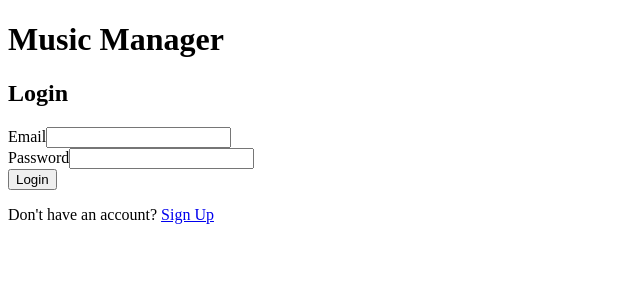
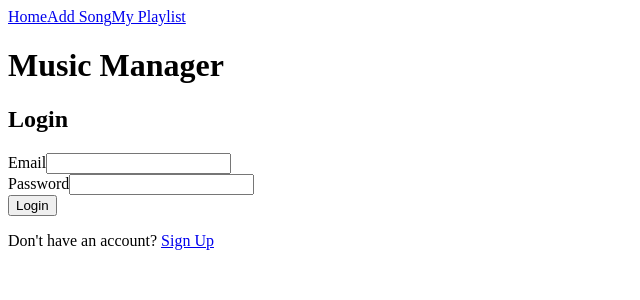
Before and after one commit to abate-Agegnehu/frontendmusicplayer, a React (Create React App) app: page / in a window 1280 px wide. Shown: the top 300 px of the page, without its empty margins (0-640 px from the left). Built offline with nearby package versions, Linux system fonts and the light colour scheme.

Commit message:
add navbar

```diff
--- a/src/App.js
+++ b/src/App.js
@@ -12,11 +12,13 @@ import Login from "./features/auth/Login";
 import SignUp from "./features/auth/Signup";
 import { getIsAuthenticated } from "./features/user/userSlice";
 import MyPlayList from "./features/song/MyPlayList";
+import Navbar from "./features/pages/Navbar";
 function App() {
   const isAuthenticated = useSelector(getIsAuthenticated);
   console.log(isAuthenticated);
   return (
     <Router>
+      <Navbar/>
       <h1>Music Manager</h1>
       <Routes>
         <Route path="/musiclist" element={<SongList />} />
--- /dev/null
+++ b/src/features/pages/Navbar.jsx
@@ -0,0 +1,14 @@
+import React from "react";
+import { Link } from "react-router-dom";
+
+const Navbar = () => {
+  return (
+    <div>
+      <Link to={"/musiclist"}>Home</Link>
+      <Link to={"/addsong"}>Add Song</Link>
+      <Link to={"/myplaylist"}>My Playlist</Link>
+    </div>
+  );
+};
+
+export default Navbar;
```
